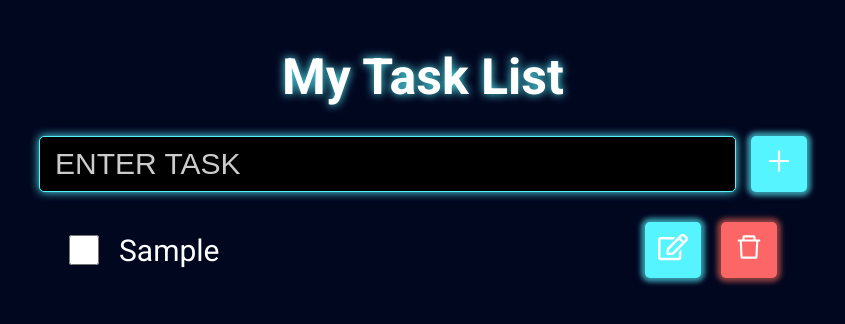
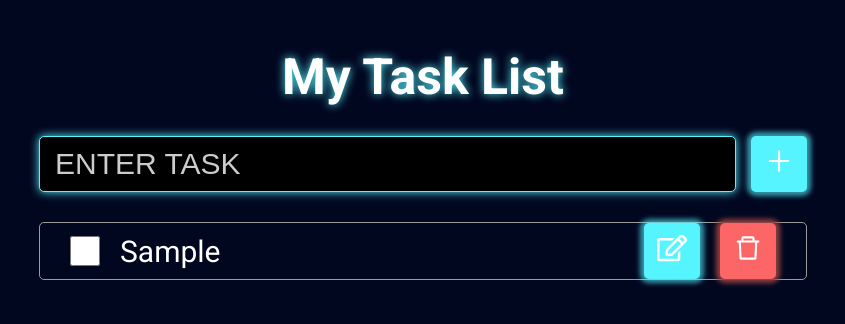
Before and after one commit to Dienthoaigiakho-vn/frontend-training, a React (Vite) app in the folder projects/reactjs-trainning/: page / in a window 1280 px wide. Both pictures are taken after typing "Sample" into the empty fields and a click on the button 996 px from the left and 164 px from the top of the page. Shown: the top 324 px of the page, without its empty margins (217-1062 px from the left). Built offline with nearby package versions, Linux system fonts and the light colour scheme.

Commit message:
WIP drag and drop

```diff
--- a/projects/reactjs-trainning/src/components/TodoList/TodoItem/index.css
+++ b/projects/reactjs-trainning/src/components/TodoList/TodoItem/index.css
@@ -25,6 +25,13 @@
   width: 100%;
 
 }
+li{
+  border: #9b9999 solid 1px;
+  border-radius: 5px;
+  background-color: #020720;
+
+  cursor: move;
+}
 
 @media screen and (max-width: 800px) {
   .text-job{
--- a/projects/reactjs-trainning/src/components/TodoList/TodoItem/index.jsx
+++ b/projects/reactjs-trainning/src/components/TodoList/TodoItem/index.jsx
@@ -5,11 +5,17 @@ import { MdOutlineDone } from 'react-icons/md'
 import CheckBox from '../../CheckBox'
 import "./index.css"
 import Input from '../../Input'
-import { useState } from 'react'
+import { useRef, useState } from 'react'
 
-const TodoItem = ({ todo, onToggle, onRemove, onEdit }) => {
+const TodoItem = ({ data, todo, onToggle, onRemove, onEdit, onUpdate }) => {
   const [isEdit, setIsEdit] = useState(false)
   const [value, setValue] = useState(todo.task)
+  //luu index cua phan tu khi keo
+  const dragTodoID = ""
+  let dragTodoIndex = null
+  const dragOverTodoID = ""
+  let dragOverTodoIndex = null
+
   function handleEditTask() {
     setIsEdit(!isEdit)
   }
@@ -29,11 +35,33 @@ const TodoItem = ({ todo, onToggle, onRemove, onEdit }) => {
     onEdit(todo.id, value)
     setValue(value)
   }
+  //handle draggable
+  function handleGabble() {
 
-
-
+    const removedTodo = data.splice(dragTodoIndex, dragOverTodoIndex)[0];
+    data.splice(dragOverTodoIndex, 0, removedTodo);
+    console.log(dragTodoIndex, dragOverTodoIndex, removedTodo);
+    dragTodoIndex = null
+    dragOverTodoIndex = null
+  }
   return (
-    <li className='todo-item'>
+    <li className='todo-item'
+      draggable
+      onDragStart={() => {
+        dragTodoID = todo.id
+        dragTodoIndex = data.findIndex((todo)=>{
+          return todo.id ===dragTodoID
+        })
+      }}
+      onDragEnter={() => {
+        dragOverTodoID= todo.id
+         dragOverTodoIndex = data.findIndex((todo)=>{
+          return todo.id === dragOverTodoID
+        })
+        console.log(dragOverTodoIndex);
+      }}
+      onDragEnd={handleGabble}
+    >
       <CheckBox onToggle={() => onToggle(todo.id)} checked={todo.done} />
       {!isEdit &&
         <>
@@ -43,7 +71,7 @@ const TodoItem = ({ todo, onToggle, onRemove, onEdit }) => {
       {isEdit &&
         <form className='form-edit' onSubmit={handleSubmit}>
           <Input
-          value={value}
+            value={value}
             onInputChange={(text) => { setValue(text) }}></Input>
           <Button type='submit' className="btn-third"><MdOutlineDone></MdOutlineDone></Button>
         </form>}
--- a/projects/reactjs-trainning/src/components/TodoList/index.jsx
+++ b/projects/reactjs-trainning/src/components/TodoList/index.jsx
@@ -1,9 +1,17 @@
 import TodoItem from "./TodoItem"
 import "./index.css"
 
-const TodoList = ({ data , onToggle, onRemove, onEdit}) => {
+const TodoList = ({ data , onToggle, onRemove, onEdit, onUpdate}) => {
   function renderItems(todo) {
-    return <TodoItem todo={todo} key={todo.id} onToggle={onToggle} onRemove={onRemove} onEdit={onEdit} />
+    return <TodoItem
+    data={data}
+    todo={todo}
+    key={todo.id}
+    onToggle={onToggle}
+    onRemove={onRemove}
+    onEdit={onEdit}
+    onUpdate={onUpdate}
+    />
   }
   return <ul>{data.map(renderItems)}</ul>
 }
```
